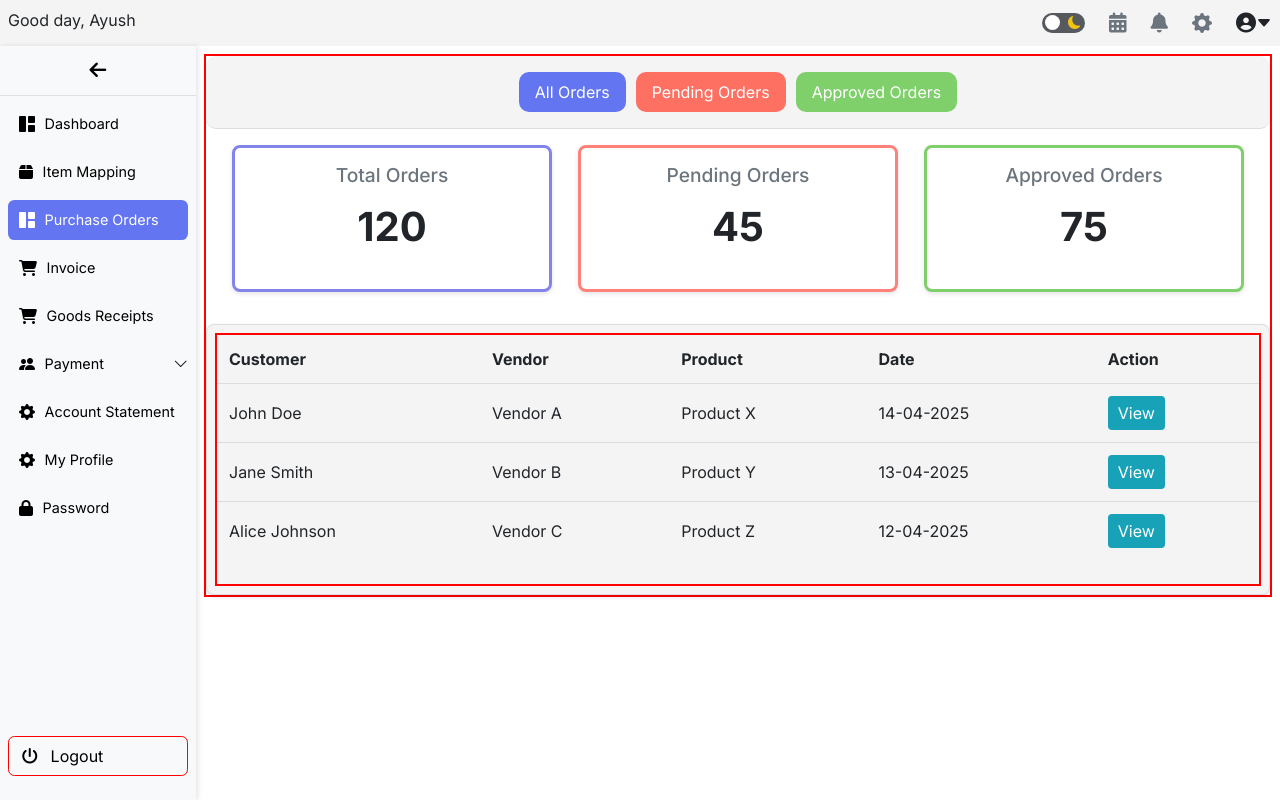
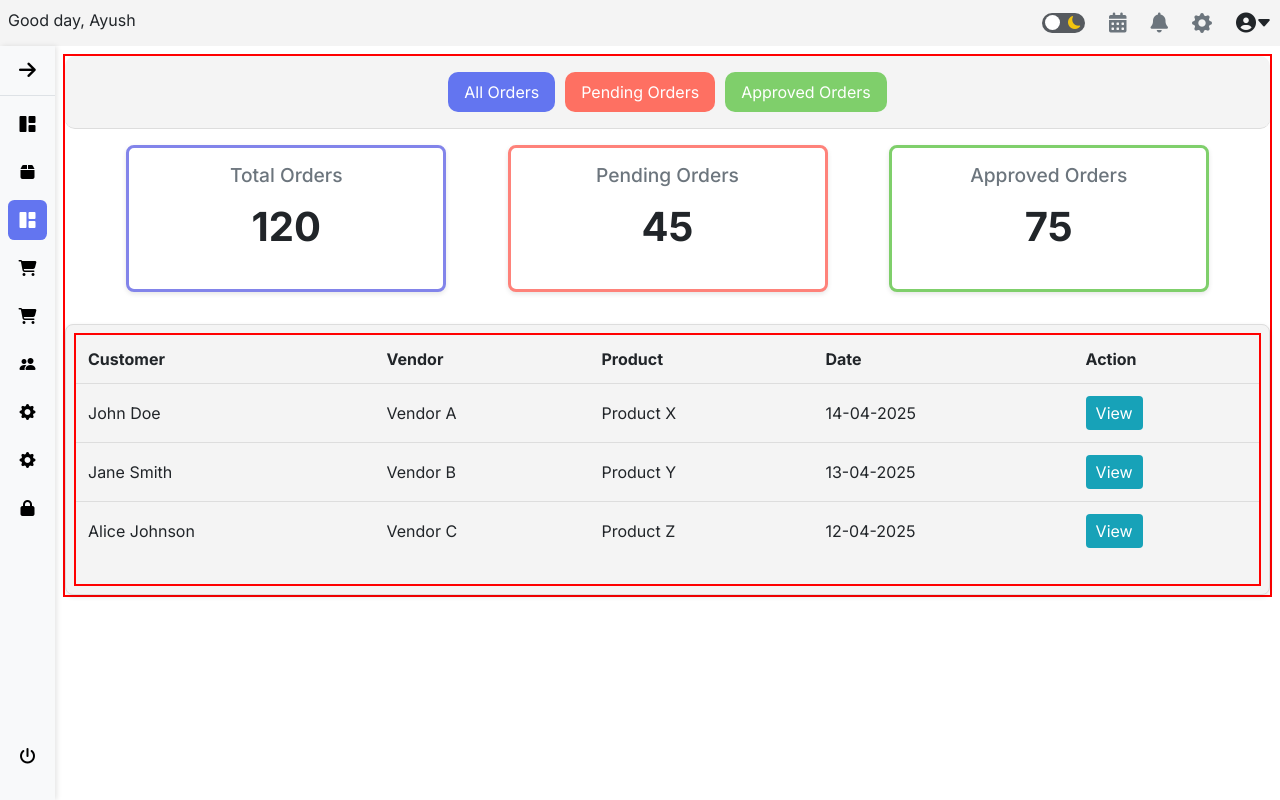
Before and after one commit to Gaurav-Nathh/Vendor-Portal, an Angular app: page /vendor/purchase-order in a window 1280 px wide. Built offline with nearby package versions, Linux system fonts and the light colour scheme; sample sign-in values are in the browser's storage.

Commit message:
Sidebar actvie link

```diff
--- a/src/app/layout/sidebar/sidebar.component.html
+++ b/src/app/layout/sidebar/sidebar.component.html
@@ -19,6 +19,7 @@
       <ul>
         <li *ngFor="let item of currentMenu" class="menu-item">
           <a
+            (click)="toggleSubmenu(item, $event)"
             [routerLink]="item.route"
             routerLinkActive="active-link"
             [routerLinkActiveOptions]="{ exact: true }"
@@ -28,14 +29,19 @@
               item.submenu ? '#collapse-' + item.text.toLowerCase() : null
             "
           >
-            <i class="{{ item.icon }}"></i>
+            <div class="icon">
+              <i class="{{ item.icon }}"></i>
+            </div>
             <span class="menu-text" [ngClass]="{ 'd-none': !isOpen }">{{
               item.text
             }}</span>
             <i
               *ngIf="item.submenu && isOpen"
-              class="bi-chevron-down arrow"
-              [ngClass]="{ 'arrow-up': isOpen }"
+              class="arrow bi bi-chevron-down"
+              [ngClass]="{
+                up: item.isSubmenuOpen,
+                down: !item.isSubmenuOpen
+              }"
             ></i>
           </a>
           <div
@@ -67,8 +73,10 @@
   <nav class="sidenav-menu">
     <ul>
       <li class="menu-item">
-        <a routerLink="['/login']" class="logout-btn bord">
-          <i class="fa-solid fa-power-off"></i>
+        <a routerLink="['/login']" class="menu-link">
+          <div class="icon">
+            <i class="fa-solid fa-power-off"></i>
+          </div>
           <span class="menu-text" [ngClass]="{ 'd-none': !isOpen }"
             >Logout</span
           >
--- a/src/app/layout/sidebar/sidebar.component.scss
+++ b/src/app/layout/sidebar/sidebar.component.scss
@@ -10,7 +10,7 @@
 }
 
 .sidenav-open {
-  width: 196px;
+  width: 190px;
 }
 
 .sidenav-closed {
@@ -63,12 +63,13 @@
   i {
     font-size: 1rem;
     text-align: center;
-    margin-left: 11px;
+    margin-left: 13px;
   }
 
   .icon {
-    width: 30px;
+    width: 26px;
     display: flex;
+    align-items: center;
     justify-content: center;
   }
 
@@ -79,16 +80,18 @@
   }
 
   .arrow {
-    font-size: 0.9rem;
+    font-size: 0.7rem;
+    margin-right: 0.6rem;
+    transition: transform 0.3s ease;
   }
-}
 
-.menu-link-open {
-  // padding: 0.8rem;
-}
+  .arrow.up {
+    transform: rotate(0deg);
+  }
 
-.menu-link-close {
-  // justify-content: center;
+  .arrow.down {
+    transform: rotate(180deg);
+  }
 }
 
 .menu-link.active-link {
@@ -150,30 +153,6 @@
   }
 }
 
-.logout-btn {
-  display: flex;
-  align-items: center;
-  color: var(--primary-text);
-  text-decoration: none;
-  padding: 0.8rem;
-  border-radius: 0.4rem;
-  transition: background-color 0.3s;
-  height: 2.5rem;
-
-  &:hover {
-    background-color: var(--color-blue);
-    color: white;
-  }
-
-  i {
-    text-align: center;
-  }
-
-  .menu-text {
-    margin-left: 0.8rem;
-    flex: 1;
-  }
-}
 .logout {
   margin-left: 20px;
 }
@@ -182,5 +161,5 @@
 }
 
 .bord {
-  border: 1px solid red;
+  border: 1px solid red !important;
 }
--- a/src/app/layout/sidebar/sidebar.component.ts
+++ b/src/app/layout/sidebar/sidebar.component.ts
@@ -9,8 +9,8 @@ interface MenuItem {
   text: string;
   icon: string;
   route: string;
+  isSubmenuOpen?: boolean;
   submenu?: MenuItem[];
-  isSubmenuOpen?: boolean;
 }
 
 @Component({
@@ -28,7 +28,7 @@ export class SidebarComponent {
     private userService: UserService
   ) {}
 
-  isOpen = true;
+  isOpen = false;
 
   ngOnInit() {
     const userType = this.userService.getUserType();
@@ -79,11 +79,11 @@ export class SidebarComponent {
       text: 'Payment',
       icon: 'bi-people-fill',
       route: '/vendor/',
+      isSubmenuOpen: false,
       submenu: [
         { text: 'Pending', icon: 'bi-person', route: '/vendor/' },
         { text: 'History', icon: 'bi-shield', route: '/vendor/' },
       ],
-      isSubmenuOpen: false,
     },
     {
       text: 'Statements',
@@ -134,11 +134,11 @@ export class SidebarComponent {
       text: 'Payment',
       icon: 'bi-people-fill',
       route: '/vendor/',
+      isSubmenuOpen: false,
       submenu: [
         { text: 'Pending', icon: 'bi-person', route: '/vendor/' },
         { text: 'History', icon: 'bi-shield', route: '/vendor/' },
       ],
-      isSubmenuOpen: false,
     },
     {
       text: 'Account Statement',
```
